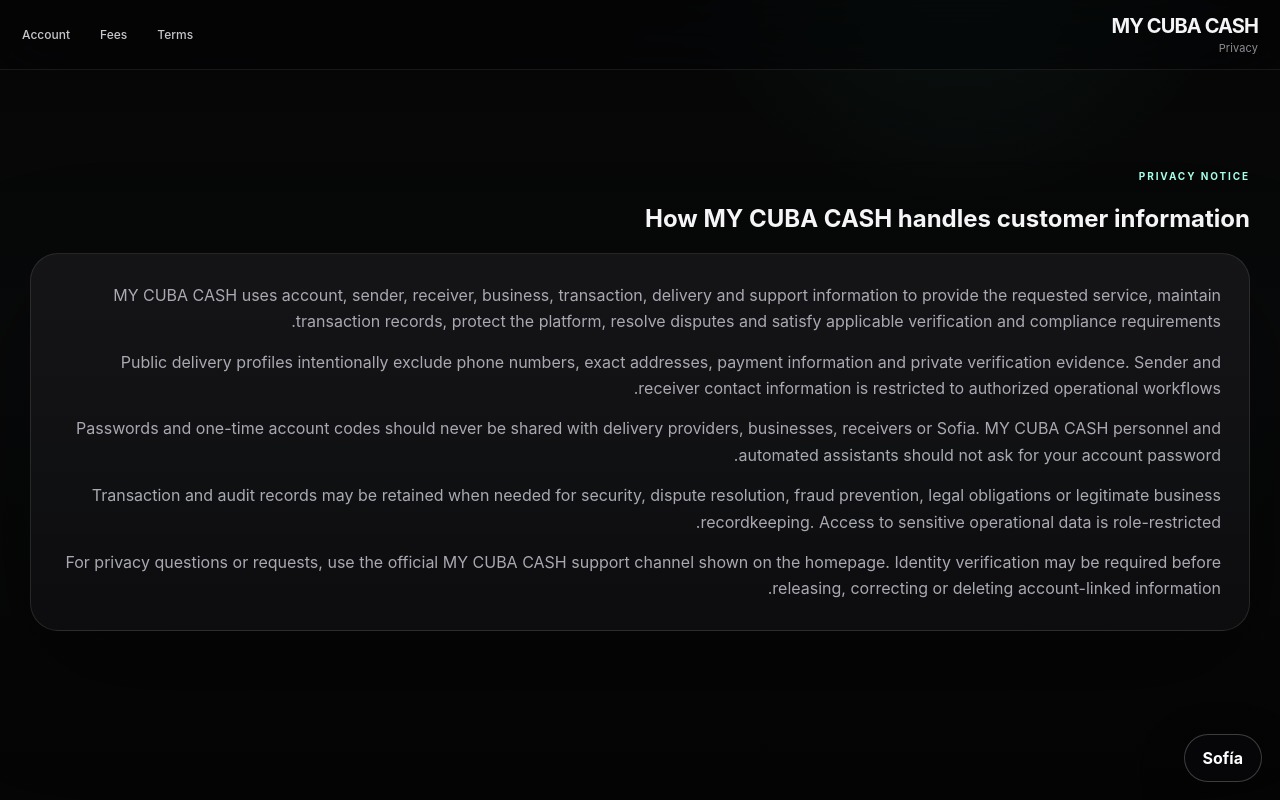
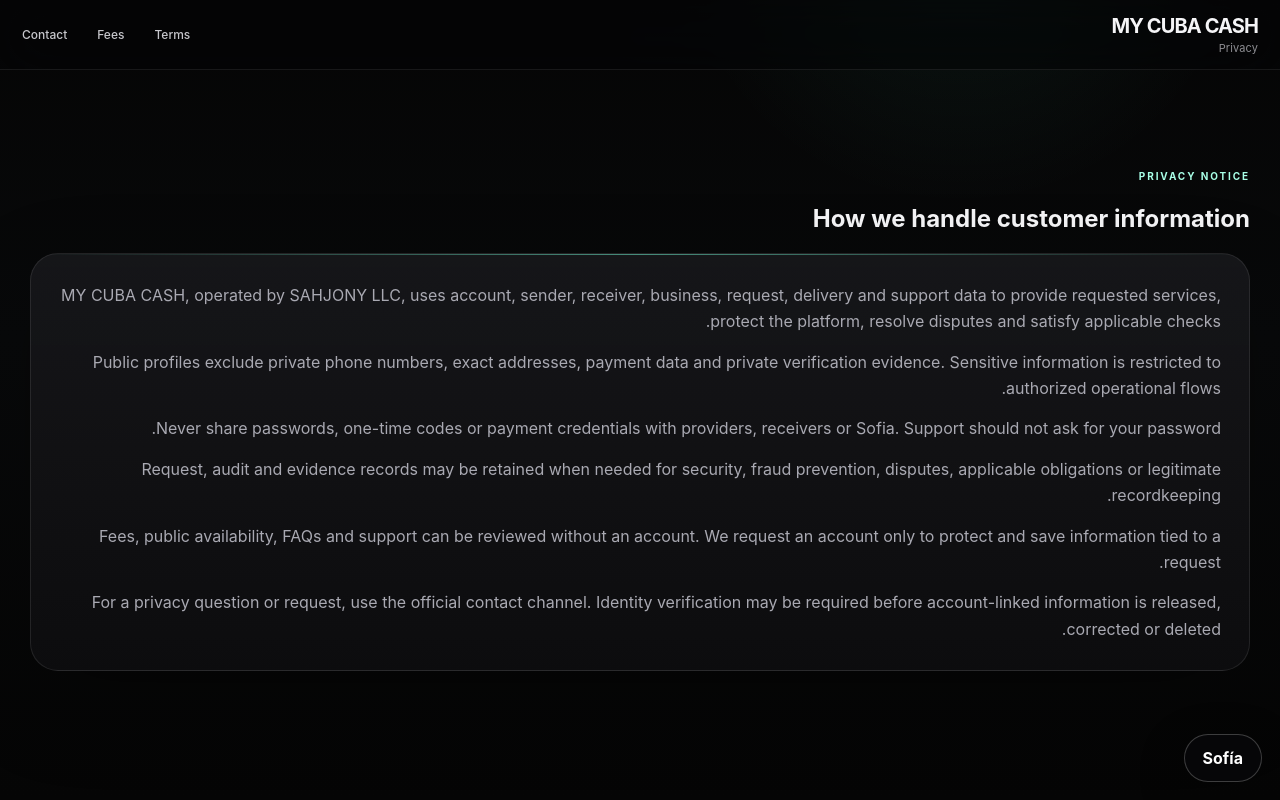
Before and after one commit to SAHJONY/CUBACASH, a Next.js app: page /ar/privacy in a window 1280 px wide. Built offline with nearby package versions, Linux system fonts and the light colour scheme.

Commit message:
Localize and clarify the privacy notice

```diff
--- a/app/[locale]/privacy/page.tsx
+++ b/app/[locale]/privacy/page.tsx
@@ -1,17 +1,26 @@
 import {localeOf} from '@/lib/i18n';
 
 export default async function PrivacyPage({params}:{params:Promise<{locale:string}>}){
-  const {locale:raw}=await params; const locale=localeOf(raw);
-  return <main className="shell" dir={locale==='ar'?'rtl':'ltr'}>
-    <nav className="nav"><a href={`/${locale}`} className="brandwrap"><div className="brand">MY CUBA CASH</div><small>Privacy</small></a><div className="navlinks"><a href={`/${locale}/terms`}>Terms</a><a href={`/${locale}/fees`}>Fees</a><a href={`/${locale}/auth`}>Account</a></div></nav>
-    <section className="section" style={{maxWidth:900,margin:'0 auto'}}><span className="eyebrow">PRIVACY NOTICE</span><h1>How MY CUBA CASH handles customer information</h1>
-      <div className="feature" style={{display:'grid',gap:14}}>
-        <p>MY CUBA CASH uses account, sender, receiver, business, transaction, delivery and support information to provide the requested service, maintain transaction records, protect the platform, resolve disputes and satisfy applicable verification and compliance requirements.</p>
-        <p>Public delivery profiles intentionally exclude phone numbers, exact addresses, payment information and private verification evidence. Sender and receiver contact information is restricted to authorized operational workflows.</p>
-        <p>Passwords and one-time account codes should never be shared with delivery providers, businesses, receivers or Sofia. MY CUBA CASH personnel and automated assistants should not ask for your account password.</p>
-        <p>Transaction and audit records may be retained when needed for security, dispute resolution, fraud prevention, legal obligations or legitimate business recordkeeping. Access to sensitive operational data is role-restricted.</p>
-        <p>For privacy questions or requests, use the official MY CUBA CASH support channel shown on the homepage. Identity verification may be required before releasing, correcting or deleting account-linked information.</p>
-      </div>
-    </section>
+  const {locale:raw}=await params;
+  const locale=localeOf(raw);
+  const es=locale==='es';
+  const paragraphs=es?[
+    'MY CUBA CASH, operada por SAHJONY LLC, usa datos de cuenta, remitente, receptor, negocio, solicitud, entrega y soporte para prestar el servicio solicitado, proteger la plataforma, resolver disputas y satisfacer verificaciones aplicables.',
+    'Los perfiles públicos excluyen teléfonos privados, direcciones exactas, datos de pago y evidencia privada de verificación. La información sensible queda restringida a flujos operativos autorizados.',
+    'Nunca compartas contraseñas, códigos de un solo uso o credenciales de pago con proveedores, receptores o Sofia. El soporte no debe pedir tu contraseña.',
+    'Los registros de solicitud, auditoría y evidencia pueden conservarse cuando sean necesarios para seguridad, prevención de fraude, disputas, obligaciones aplicables o mantenimiento legítimo de registros.',
+    'Las tarifas, disponibilidad pública, preguntas frecuentes y soporte pueden consultarse sin cuenta. Solo solicitamos una cuenta para proteger y guardar información vinculada a una solicitud.',
+    'Para una pregunta o solicitud de privacidad, usa el canal oficial de contacto. Podemos exigir verificación de identidad antes de entregar, corregir o eliminar información vinculada a una cuenta.'
+  ]:[
+    'MY CUBA CASH, operated by SAHJONY LLC, uses account, sender, receiver, business, request, delivery and support data to provide requested services, protect the platform, resolve disputes and satisfy applicable checks.',
+    'Public profiles exclude private phone numbers, exact addresses, payment data and private verification evidence. Sensitive information is restricted to authorized operational flows.',
+    'Never share passwords, one-time codes or payment credentials with providers, receivers or Sofia. Support should not ask for your password.',
+    'Request, audit and evidence records may be retained when needed for security, fraud prevention, disputes, applicable obligations or legitimate recordkeeping.',
+    'Fees, public availability, FAQs and support can be reviewed without an account. We request an account only to protect and save information tied to a request.',
+    'For a privacy question or request, use the official contact channel. Identity verification may be required before account-linked information is released, corrected or deleted.'
+  ];
+  return <main className="shell premiumAppShell" dir={locale==='ar'?'rtl':'ltr'}>
+    <nav className="nav premiumNav"><a href={`/${locale}`} className="brandwrap"><div className="brand">MY CUBA CASH</div><small>{es?'Privacidad':'Privacy'}</small></a><div className="navlinks"><a href={`/${locale}/terms`}>{es?'Términos':'Terms'}</a><a href={`/${locale}/fees`}>{es?'Tarifas':'Fees'}</a><a href={`/${locale}/contact`}>{es?'Contacto':'Contact'}</a></div></nav>
+    <section className="section" style={{maxWidth:920,margin:'0 auto'}}><span className="eyebrow">{es?'AVISO DE PRIVACIDAD':'PRIVACY NOTICE'}</span><h1>{es?'Cómo manejamos la información del cliente':'How we handle customer information'}</h1><div className="feature premiumCard" style={{display:'grid',gap:14}}>{paragraphs.map(p=><p key={p}>{p}</p>)}</div></section>
   </main>;
 }
```
